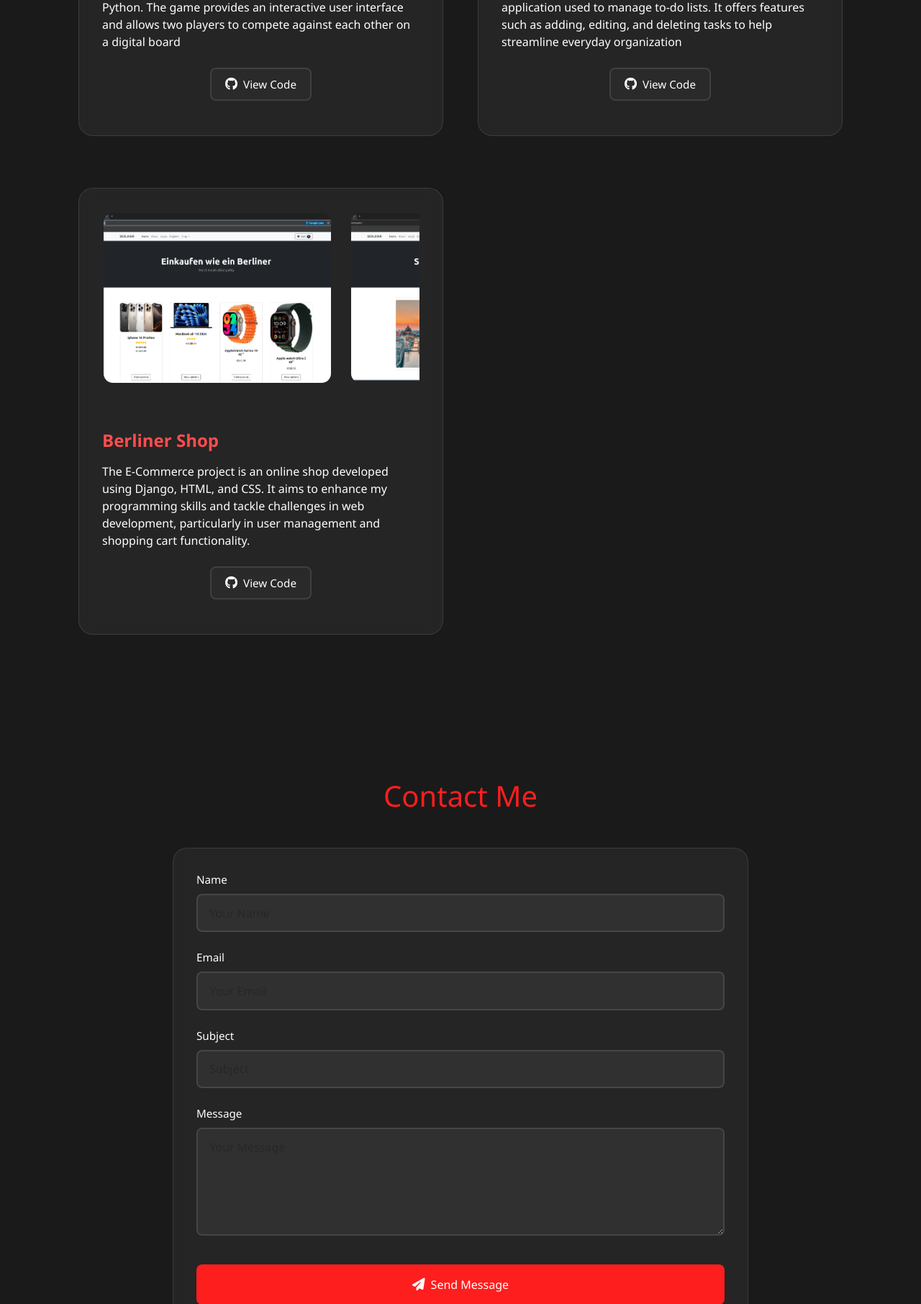
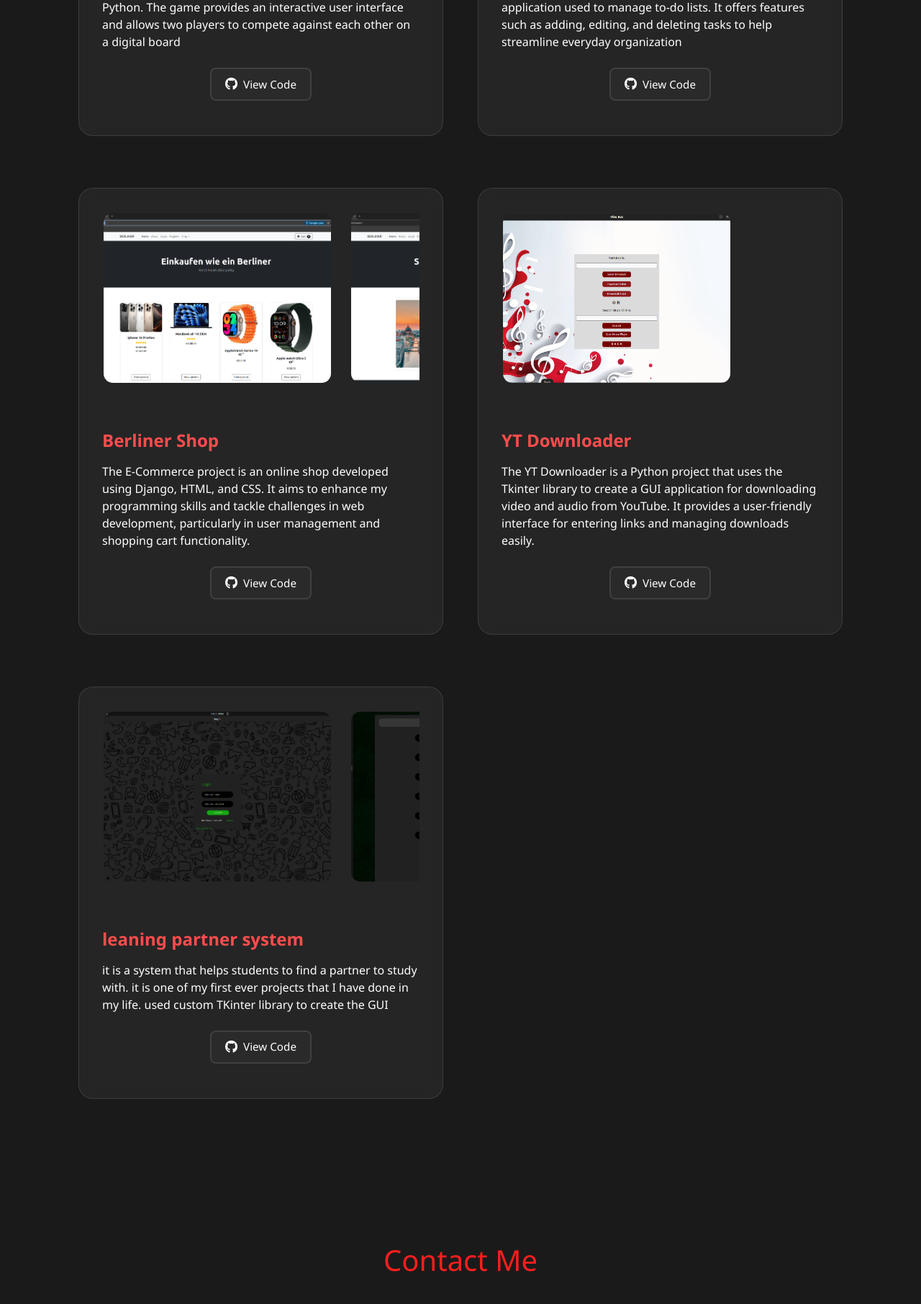
Before and after one commit to sepehrsprr/myportfilio, a Flask app: page / in a window 1280 px wide. Shown: the part 2334-4146 px from the top of the page at 72% size. Run offline with Flask 3, Linux system fonts and the light colour scheme.

Commit message:
2 more project added

```diff
--- a/app.py
+++ b/app.py
@@ -54,6 +54,22 @@ programming skills and tackle challenges in web development, particularly in use
 shopping cart functionality.""",
             'images': ['project3-1.png', 'project3-2.png'],
             'github_url': 'https://github.com/sepehrsprr',
+        },
+        {
+            'title': 'YT Downloader',
+            'description': """The YT Downloader is a Python project that uses the Tkinter library to create a GUI application for
+downloading video and audio from YouTube. It provides a user-friendly interface for entering links and
+managing downloads easily.""",
+            'images': ['project4.png'],
+            'github_url': 'https://github.com/sepehrsprr',
+        },
+        {
+            'title': 'leaning partner system',
+            'description': """it is a system that helps students to find a partner to study with.
+            it is one of my first ever projects that I have done in my life.
+            used custom TKinter library to create the GUI""",
+            'images': ['project5.png', 'project5-2.png'],
+            'github_url': 'https://github.com/sepehrsprr',
         }
     ]
     return render_template('index.html', projects=projects)
--- a/templates/base.html
+++ b/templates/base.html
@@ -53,7 +53,7 @@
 
     <footer class="footer">
         <div class="container">
-            <p>&copy; 2024 My Portfolio. All rights reserved.</p>
+            <p>&copy; 2025 My Portfolio. All rights reserved.</p>
         </div>
     </footer>
 
```
Also changed, not shown: static/uploads/project4.png (added), static/uploads/project5-2.png (added), static/uploads/project5.png (added).
